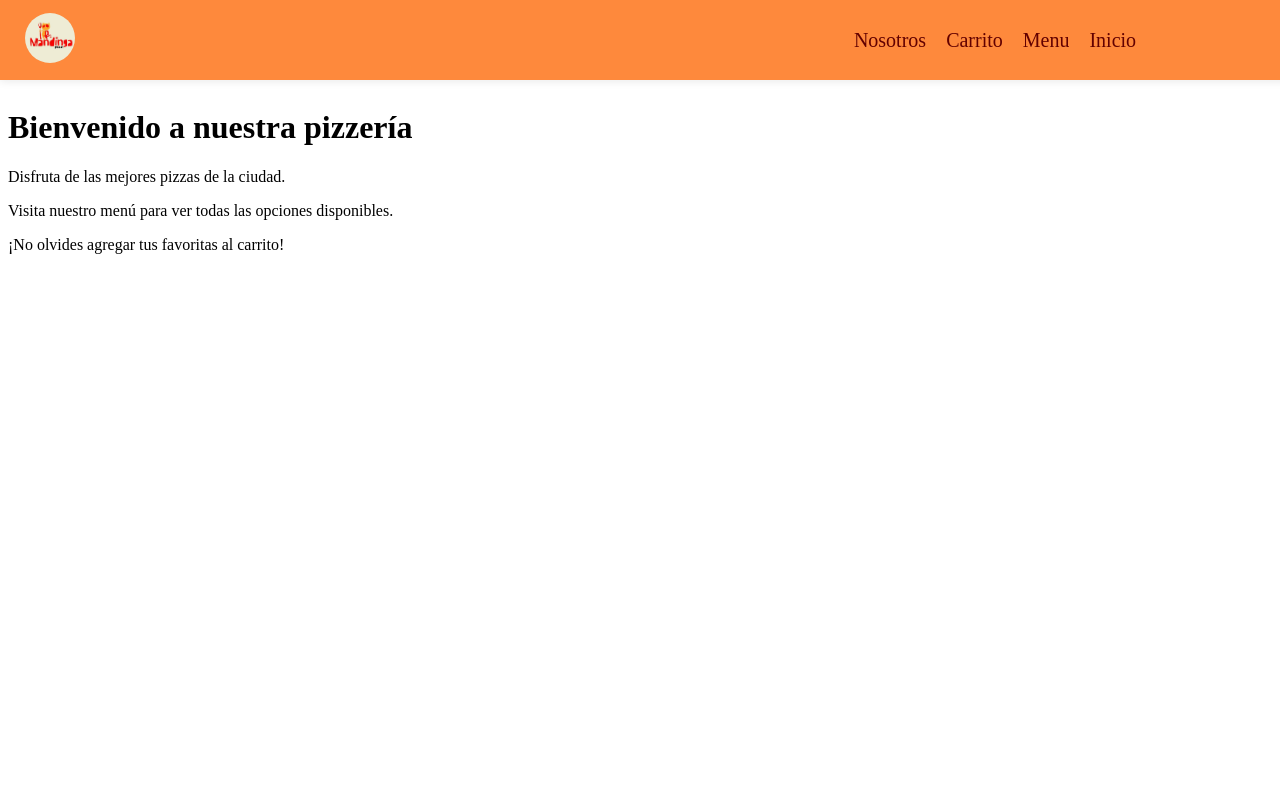
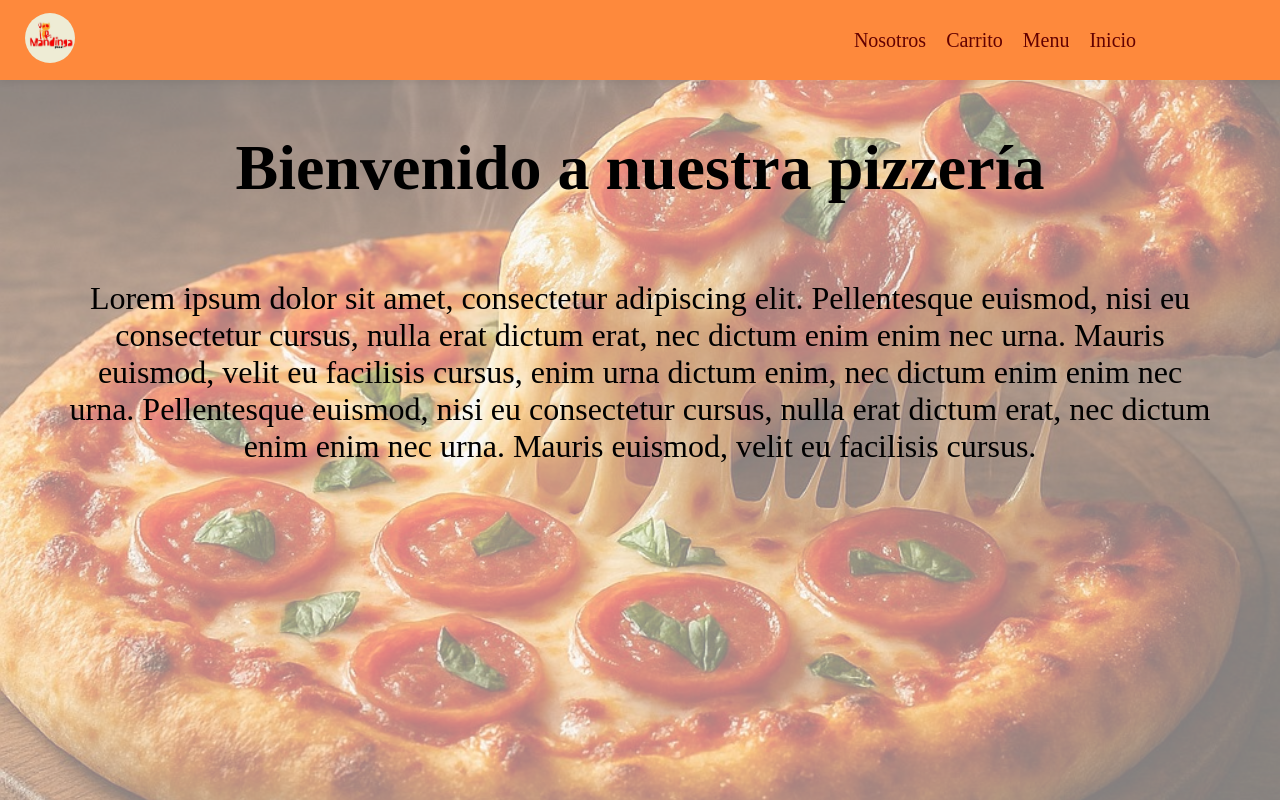
Before and after one commit to EcheMacaco/AppPizzas, a React (Create React App) app: page /inicio in a window 1280 px wide. Built offline with nearby package versions, Linux system fonts and the light colour scheme.

Commit message:
modificacion componente inicio

```diff
--- a/package.json
+++ b/package.json
@@ -10,8 +10,9 @@
     "react": "^19.0.0",
     "react-dom": "^19.0.0",
     "react-router-dom": "^7.6.0",
-    "react-scripts": "5.0.1",
-    "web-vitals": "^2.1.4"
+    "react-scripts": "^5.0.1",
+    "web-vitals": "^2.1.4",
+    "webpack": "^5.99.9"
   },
   "scripts": {
     "start": "react-scripts start",
--- a/src/App.jsx
+++ b/src/App.jsx
@@ -2,7 +2,6 @@ import { useEffect, useState } from "react";
 import PizzaItem from "./componentes/PizzaItem/PizzaItem";
 import Navbar from "./componentes/Navbar/Navbar";
 import { BrowserRouter, Route, Routes } from "react-router-dom";
-import Nosotros from "./componentes/Nosotros/Nosotros";
 import Carrito from "./componentes/Carrito/Carrito";
 import Inicio from "./componentes/Inicio/Inicio";
 import pedirPizza from "./componentes/pedirPizza";
@@ -44,8 +43,6 @@ function App() {
       <BrowserRouter>
         <Navbar />
         <Routes>
-          <Route path="/inicio" element={<Inicio />} />
-          <Route path="/nosotros" element={<Nosotros />} />
           <Route
             path="/menu"
             element={
@@ -67,6 +64,7 @@ function App() {
               />
             }
           />
+          <Route path="/inicio" element={<Inicio />} />
         </Routes>
       </BrowserRouter>
     </div>
--- /dev/null
+++ b/src/componentes/Inicio/Inicio.css
@@ -0,0 +1,44 @@
+.inicio-container {
+  position: relative;
+  width: 100%;
+  height: 100%;
+  overflow: hidden;
+  display: flex;
+  flex-direction: column;
+  align-items: center;
+  justify-content: center;
+  overscroll-behavior: contain;
+  text-align: center;
+}
+
+.inicio-container h1 {
+  font-size: clamp(2rem, 6vw, 4rem);
+}
+
+.inicio-container p {
+  font-size: clamp(1rem, 3vw, 2rem);
+  margin-bottom: 1vw;
+  max-width: 90vw;
+  word-break: break-word;
+}
+
+.inicio-container::before {
+  content: "";
+  position: fixed;
+  top: 0;
+  left: 0;
+  width: 100vw;
+  height: 100vh;
+  background-image: url("../../Img/iniciofoto.jpeg");
+  background-size: cover;
+  background-position: center;
+  background-repeat: no-repeat;
+  opacity: 0.5;
+  z-index: 0;
+  pointer-events: none;
+}
+
+.inicio-container > * {
+  position: relative;
+  z-index: 1;
+}
--- a/src/componentes/Inicio/Inicio.jsx
+++ b/src/componentes/Inicio/Inicio.jsx
@@ -1,10 +1,17 @@
+import "./Inicio.css";
+
 const inicio = () => {
   return (
-    <div>
+    <div className="inicio-container">
       <h1>Bienvenido a nuestra pizzería</h1>
-      <p>Disfruta de las mejores pizzas de la ciudad.</p>
-      <p>Visita nuestro menú para ver todas las opciones disponibles.</p>
-      <p>¡No olvides agregar tus favoritas al carrito!</p>
+      <p>
+        Lorem ipsum dolor sit amet, consectetur adipiscing elit. Pellentesque
+        euismod, nisi eu consectetur cursus, nulla erat dictum erat, nec dictum
+        enim enim nec urna. Mauris euismod, velit eu facilisis cursus, enim urna
+        dictum enim, nec dictum enim enim nec urna. Pellentesque euismod, nisi
+        eu consectetur cursus, nulla erat dictum erat, nec dictum enim enim nec
+        urna. Mauris euismod, velit eu facilisis cursus.
+      </p>
     </div>
   );
 };
--- a/src/componentes/Nosotros/Nosotros.jsx
+++ /dev/null
@@ -1,18 +0,0 @@
-const Nosotros = () => {
-  return (
-    <div>
-      <h1>Nosotros</h1>
-      <p>
-        Somos una pizzería con más de 20 años de experiencia en la elaboración
-        de pizzas artesanales. Utilizamos ingredientes frescos y de alta calidad
-        para ofrecerte la mejor experiencia gastronómica.
-      </p>
-      <p>
-        Nuestro compromiso es brindarte un servicio excepcional y una atención
-        al cliente inigualable. ¡Ven y disfruta de nuestras deliciosas pizzas!
-      </p>
-    </div>
-  );
-};
-export default Nosotros;
-//  Componente Nosotros muestra información sobre la pizzería.
--- a/src/componentes/Pizza/Pizza.css
+++ b/src/componentes/Pizza/Pizza.css
@@ -142,9 +142,6 @@ img {
 }
 .pizza-cantidad {
   position: absolute;
-  top: 50%;
-  left: 50%;
-  transform: translate(-50%, -50%);
   background: none;
   color: #fff;
   font-size: 2.8rem;
```
Also changed, not shown: src/Img/iniciofoto.jpeg (added), 1 other file (tests, documents, lock files or other folders).
